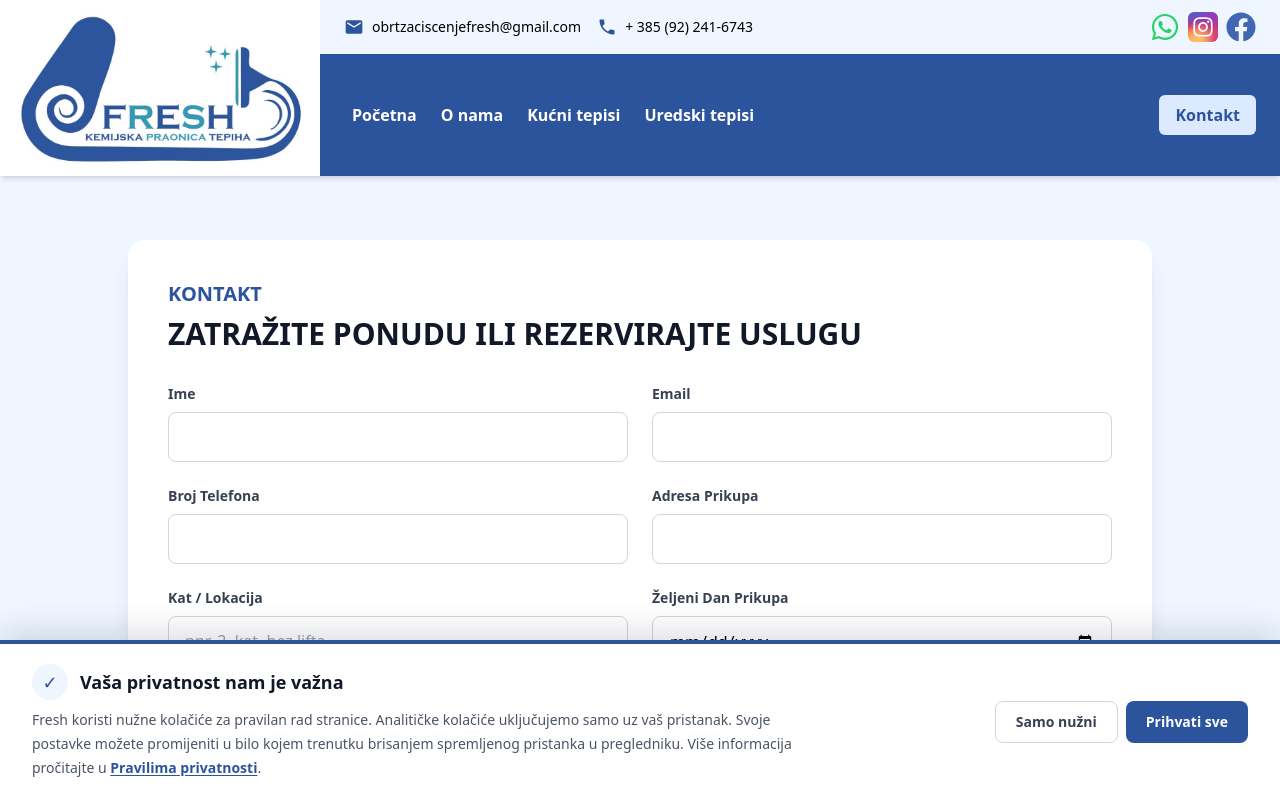
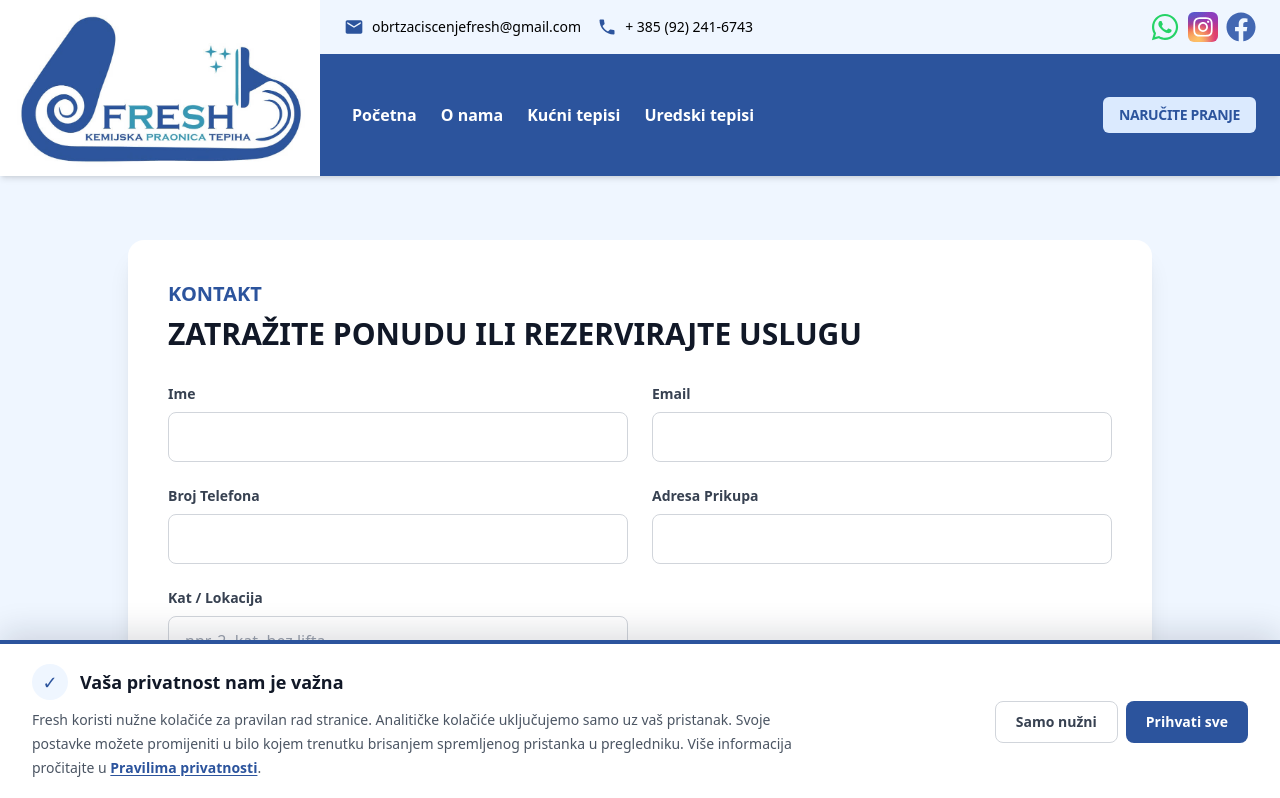
Before and after one commit to obrtzaciscenjefresh/web, a Next.js app: page /kontakt in a window 1280 px wide. Shown: the top 798 px of the page. Built offline with nearby package versions, Linux system fonts and the light colour scheme.

Commit message:
feat: brisanje datuma iz forme

```diff
--- a/src/app/api/contact/route.ts
+++ b/src/app/api/contact/route.ts
@@ -6,19 +6,11 @@ const resend = new Resend(process.env.RESEND_API_KEY);
 export async function POST(request: Request) {
   try {
     const body = await request.json();
-    const { ime, email, telefon, adresa, kat, datumPrikupa, napomena, prihvacam } = body;
+    const { ime, email, telefon, adresa, kat, napomena, prihvacam } = body;
 
     if (!ime || !email || !telefon || !adresa || !prihvacam) {
       return NextResponse.json(
         { error: "Sva obavezna polja moraju biti popunjena." },
-        { status: 400 }
-      );
-    }
-
-    const today = new Date().toISOString().split("T")[0];
-    if (datumPrikupa && (!/^\d{4}-\d{2}-\d{2}$/.test(datumPrikupa) || datumPrikupa < today)) {
-      return NextResponse.json(
-        { error: "Odaberite valjani datum prikupa koji nije u prošlosti." },
         { status: 400 }
       );
     }
@@ -30,7 +22,6 @@ export async function POST(request: Request) {
       <p><strong>Telefon:</strong> ${telefon}</p>
       <p><strong>Adresa prikupa:</strong> ${adresa}</p>
       <p><strong>Kat / lokacija:</strong> ${kat || "-"}</p>
-      <p><strong>Željeni dan prikupa:</strong> ${datumPrikupa}</p>
       <p><strong>Napomena:</strong> ${napomena || "-"}</p>
       <p><strong>Prihvaćanje uvjeta:</strong> Da</p>
     `;
--- a/src/app/kontakt/page.tsx
+++ b/src/app/kontakt/page.tsx
@@ -8,12 +8,9 @@ const initialForm = {
   telefon: "",
   adresa: "",
   kat: "",
-  datumPrikupa: "",
   napomena: "",
   prihvacam: false,
 };
-
-const getToday = () => new Date().toISOString().split("T")[0];
 
 export default function KontaktPage() {
   const [form, setForm] = useState(initialForm);
@@ -168,21 +165,6 @@ export default function KontaktPage() {
             />
           </div>
 
-          <div className="space-y-2">
-            <label htmlFor="datumPrikupa" className="block text-sm font-semibold text-gray-700">
-              Željeni Dan Prikupa
-            </label>
-            <input
-              id="datumPrikupa"
-              name="datumPrikupa"
-              type="date"
-              min={getToday()}
-              value={form.datumPrikupa}
-              onChange={handleChange}
-              className="w-full rounded-lg border border-gray-300 px-4 py-3 outline-none transition focus:border-primary"
-            />
-          </div>
-
           <div className="space-y-2 md:col-span-2">
             <label htmlFor="napomena" className="block text-sm font-semibold text-gray-700">
               Napomena / Količina / m2
--- a/src/app/layout/Footer.tsx
+++ b/src/app/layout/Footer.tsx
@@ -78,7 +78,7 @@ export const Footer = () => {
                 <li className="list-none">
                   <Link
                     href="/kontakt"
-                    className="block rounded-md px-2 py-2 text-xs transition-colors duration-200 hover:bg-blue-100 hover:text-primary md:text-base cursor-pointer"
+                    className="block rounded-md px-2 py-2 text-xs transition-colors duration-200 hover:bg-blue-100 hover:text-primary md:text-base cursor-pointer whitespace-nowrap"
                   >
                     Kontakt
                   </Link>
--- a/src/app/layout/Header.tsx
+++ b/src/app/layout/Header.tsx
@@ -91,7 +91,7 @@ export const Header = () => {
                   <li className="list-none">
                     <Link
                       href="/"
-                      className="block rounded-lg px-2 py-2 text-sm md:text-base transition-colors duration-200 hover:bg-blue-100 hover:text-primary focus-visible:outline-none focus-visible:ring-2 focus-visible:ring-white cursor-pointer"
+                      className="block rounded-lg px-2 py-2 text-[11px] whitespace-nowrap transition-colors duration-200 hover:bg-blue-100 hover:text-primary focus-visible:outline-none focus-visible:ring-2 focus-visible:ring-white cursor-pointer sm:text-xs md:text-sm lg:text-base"
                     >
                       Početna
                     </Link>
@@ -99,7 +99,7 @@ export const Header = () => {
                   <li className="list-none">
                     <Link
                       href="/#onama"
-                      className="block rounded-lg px-2 py-2 text-sm md:text-base transition-colors duration-200 hover:bg-blue-100 hover:text-primary focus-visible:outline-none focus-visible:ring-2 focus-visible:ring-white cursor-pointer"
+                      className="block rounded-lg px-2 py-2 text-[11px] whitespace-nowrap transition-colors duration-200 hover:bg-blue-100 hover:text-primary focus-visible:outline-none focus-visible:ring-2 focus-visible:ring-white cursor-pointer sm:text-xs md:text-sm lg:text-base"
                     >
                       O nama
                     </Link>
@@ -107,7 +107,7 @@ export const Header = () => {
                   <li className="list-none">
                     <Link
                       href="/kucni-tepisi"
-                      className="block rounded-lg px-2 py-2 text-sm md:text-base transition-colors duration-200 hover:bg-blue-100 hover:text-primary focus-visible:outline-none focus-visible:ring-2 focus-visible:ring-white cursor-pointer"
+                      className="block rounded-lg px-2 py-2 text-[11px] whitespace-nowrap transition-colors duration-200 hover:bg-blue-100 hover:text-primary focus-visible:outline-none focus-visible:ring-2 focus-visible:ring-white cursor-pointer sm:text-xs md:text-sm lg:text-base"
                     >
                       Kućni tepisi
                     </Link>
@@ -115,7 +115,7 @@ export const Header = () => {
                   <li className="list-none">
                     <Link
                       href="/uredski-tepisi"
-                      className="block rounded-lg px-2 py-2 text-sm md:text-base transition-colors duration-200 hover:bg-blue-100 hover:text-primary focus-visible:outline-none focus-visible:ring-2 focus-visible:ring-white cursor-pointer"
+                      className="block rounded-lg px-2 py-2 text-[11px] whitespace-nowrap transition-colors duration-200 hover:bg-blue-100 hover:text-primary focus-visible:outline-none focus-visible:ring-2 focus-visible:ring-white cursor-pointer sm:text-xs md:text-sm lg:text-base"
                     >
                       Uredski tepisi
                     </Link>
@@ -125,9 +125,9 @@ export const Header = () => {
               <div className="flex justify-end">
                 <Link
                   href="/kontakt"
-                  className="block rounded-md bg-blue-100 px-4 py-2 font-bold text-primary transition-colors duration-200 hover:bg-white hover:text-primary focus-visible:outline-none focus-visible:ring-2 focus-visible:ring-white cursor-pointer"
+                  className="block rounded-md bg-blue-100 px-3 py-2 text-[10px] font-extrabold uppercase tracking-tight text-primary transition-colors duration-200 hover:bg-white hover:text-primary focus-visible:outline-none focus-visible:ring-2 focus-visible:ring-white cursor-pointer whitespace-nowrap sm:px-3 sm:py-2 sm:text-[11px] md:px-4 md:text-xs lg:text-sm"
                 >
-                  Kontakt
+                  Naručite pranje
                 </Link>
               </div>
             </div>
```
